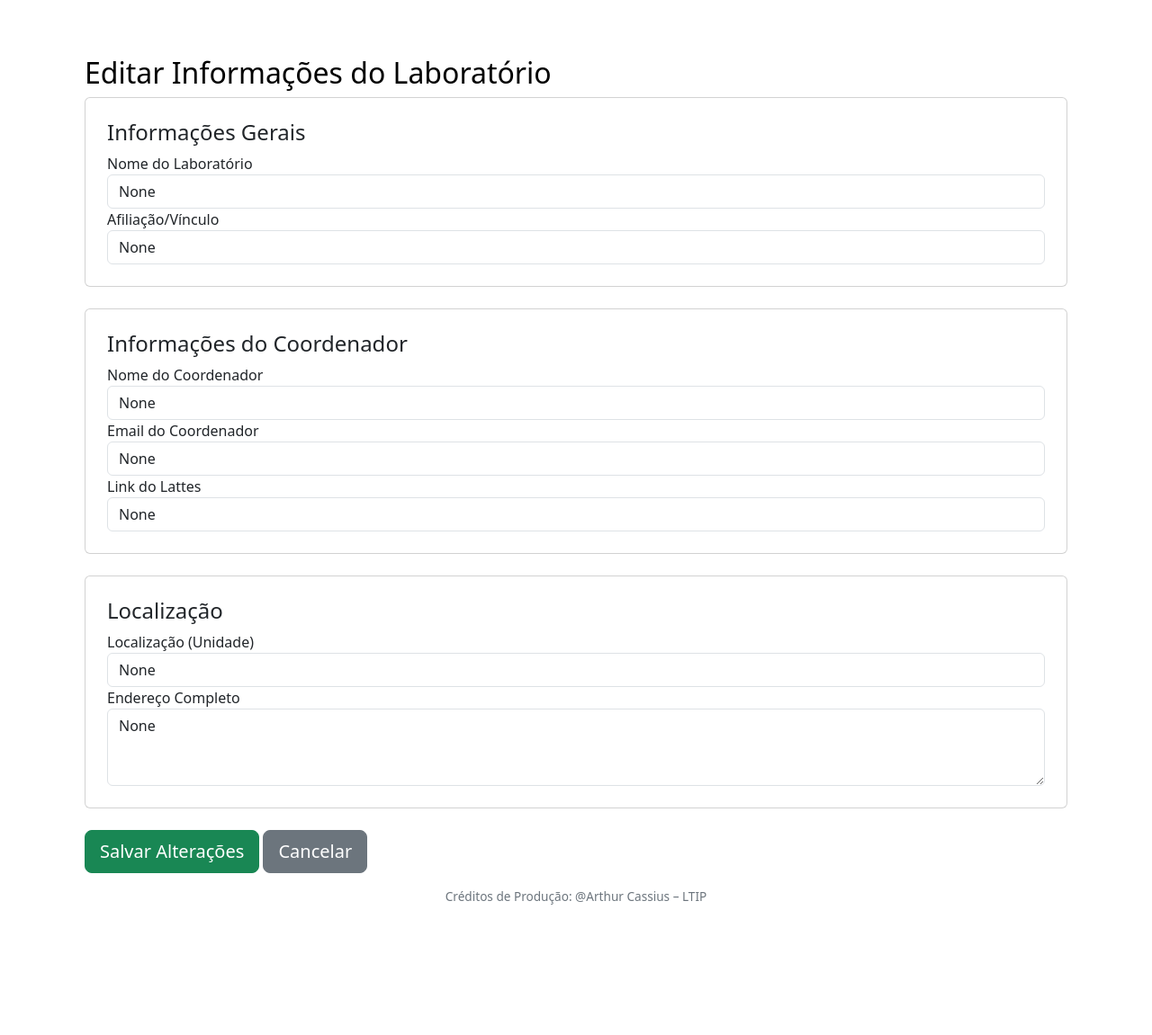
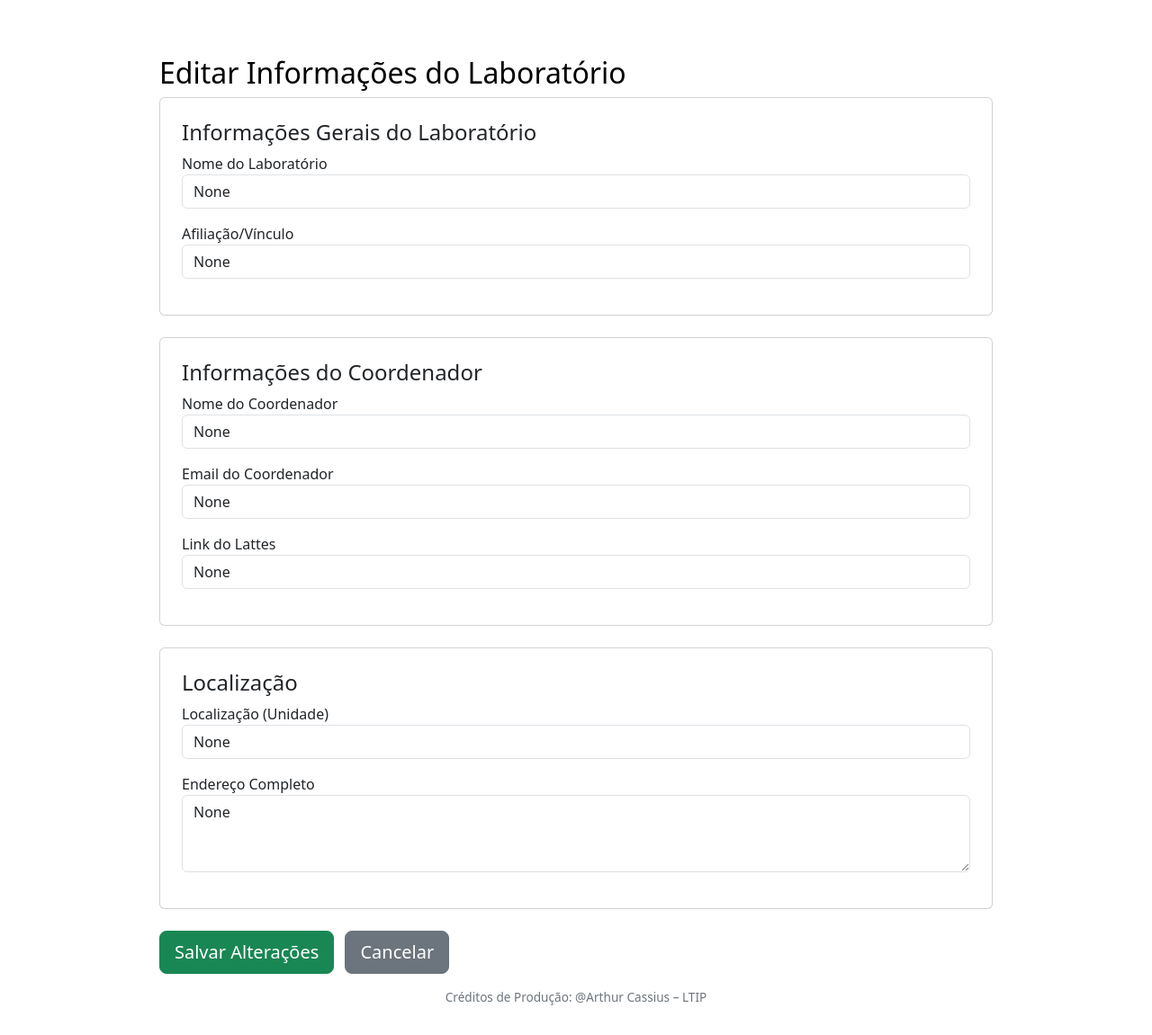
Before and after one commit to almeidasudarioarthurcassius-maker/labrios, a Flask app: page /admin/edit_info in a window 1280 px wide. Shown: the part 56-1207 px from the top of the page at 90% size. Before the commit the page ends 1062 px from the top, so only its background shows below. Run offline with Flask 3, Linux system fonts and the light colour scheme; the visitor is signed in with stand-in values (Sample User, id 1); data comes from the database, SQL or seed files in the repository.

Commit message:
Refactor edit_info.html for improved structure

```diff
--- a/Lab_inventory/templates/edit_info.html
+++ b/Lab_inventory/templates/edit_info.html
@@ -2,53 +2,55 @@
 {% block title %}Editar Informações do LABRIOS{% endblock %}
 
 {% block content %}
-<div class="container">
+<div class="row justify-content-center">
+    <div class="col-lg-10">
         <h2>Editar Informações do Laboratório</h2>
 
         <form method="POST">
             <div class="card p-4 mb-4">
-            <h4>Informações Gerais</h4>
-            <div class="form-group">
+                <h4 class="card-title">Informações Gerais do Laboratório</h4>
+                <div class="form-group mb-3">
                     <label for="lab_name">Nome do Laboratório</label>
-                <input type="text" class="form-control" id="lab_name" name="lab_name" value="{{ info.lab_name }}">
+                    <input type="text" class="form-control" id="lab_name" name="lab_name" value="{{ info.lab_name if info else '' }}">
                 </div>
-            <div class="form-group">
+                <div class="form-group mb-3">
                     <label for="affiliation">Afiliação/Vínculo</label>
-                <input type="text" class="form-control" id="affiliation" name="affiliation" value="{{ info.affiliation }}">
+                    <input type="text" class="form-control" id="affiliation" name="affiliation" value="{{ info.affiliation if info else '' }}">
                 </div>
             </div>
 
             <div class="card p-4 mb-4">
-            <h4>Informações do Coordenador</h4>
-            <div class="form-group">
+                <h4 class="card-title">Informações do Coordenador</h4>
+                <div class="form-group mb-3">
                     <label for="coordinator_name">Nome do Coordenador</label>
-                <input type="text" class="form-control" id="coordinator_name" name="coordinator_name" value="{{ info.coordinator_name }}">
+                    <input type="text" class="form-control" id="coordinator_name" name="coordinator_name" value="{{ info.coordinator_name if info else '' }}">
                 </div>
-            <div class="form-group">
+                <div class="form-group mb-3">
                     <label for="coordinator_email">Email do Coordenador</label>
-                <input type="email" class="form-control" id="coordinator_email" name="coordinator_email" value="{{ info.coordinator_email }}">
+                    <input type="email" class="form-control" id="coordinator_email" name="coordinator_email" value="{{ info.coordinator_email if info else '' }}">
                 </div>
-            <div class="form-group">
+                <div class="form-group mb-3">
                     <label for="coordinator_lattes">Link do Lattes</label>
-                <input type="url" class="form-control" id="coordinator_lattes" name="coordinator_lattes" value="{{ info.coordinator_lattes }}">
+                    <input type="url" class="form-control" id="coordinator_lattes" name="coordinator_lattes" value="{{ info.coordinator_lattes if info else '' }}">
                 </div>
             </div>
 
             <div class="card p-4 mb-4">
-            <h4>Localização</h4>
-            <div class="form-group">
+                <h4 class="card-title">Localização</h4>
+                <div class="form-group mb-3">
                     <label for="location">Localização (Unidade)</label>
-                <input type="text" class="form-control" id="location" name="location" value="{{ info.location }}">
+                    <input type="text" class="form-control" id="location" name="location" value="{{ info.location if info else '' }}">
                 </div>
-            <div class="form-group">
+                <div class="form-group mb-3">
                     <label for="address">Endereço Completo</label>
-                <textarea class="form-control" id="address" name="address" rows="3">{{ info.address }}</textarea>
+                    <textarea class="form-control" id="address" name="address" rows="3">{{ info.address if info else '' }}</textarea>
                 </div>
             </div>
 
-        <button type="submit" class="btn btn-success btn-lg">Salvar Alterações</button>
+            <button type="submit" class="btn btn-success btn-lg me-2">Salvar Alterações</button>
             <a href="{{ url_for('index') }}" class="btn btn-secondary btn-lg">Cancelar</a>
 
         </form>
     </div>
+</div>
 {% endblock %}
```
Lines whose indentation alone changed are shown as unchanged.
